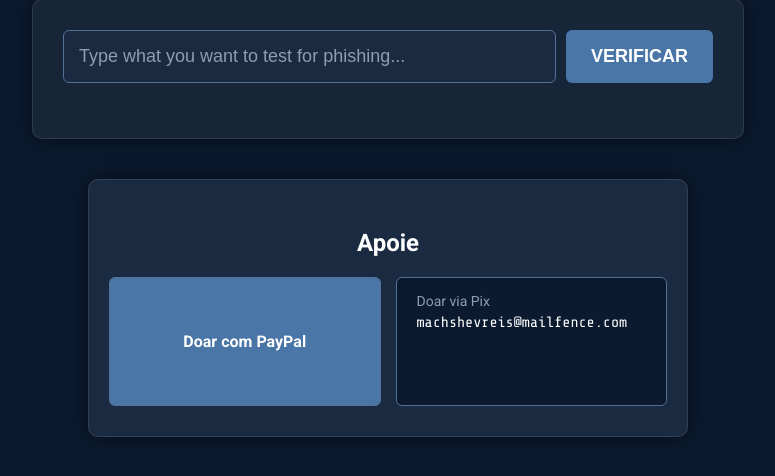
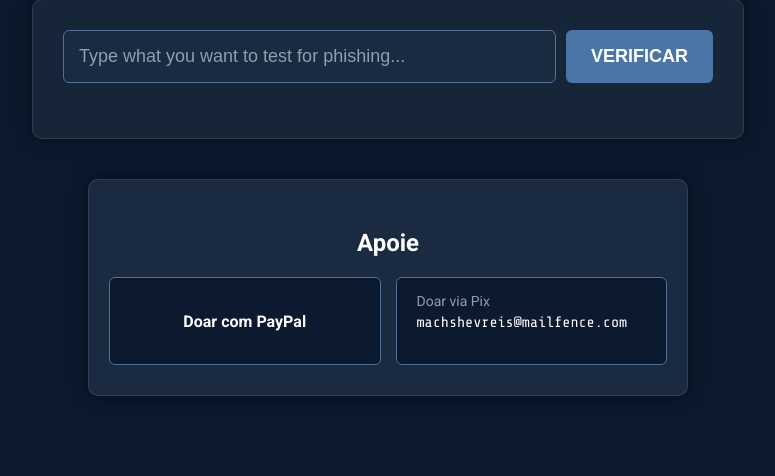
Before and after one commit to FFReis23/stripedowlsecurity, a Flask app: page / in a window 1280 px wide. Shown: the part 243-719 px from the top of the page, without its empty margins (252-1027 px from the left). Run offline with Flask 3, Linux system fonts and the light colour scheme.

Commit message:
Update index.html

```diff
--- a/templates/index.html
+++ b/templates/index.html
@@ -115,7 +115,7 @@
             font-size: 24px;
             font-weight: 700;
             color: #ffffff;
-            margin-bottom: 20px; /* Ajuste o margin-bottom para a remoção do parágrafo */
+            margin-bottom: 20px;
         }
 
         .support-options {
@@ -125,25 +125,30 @@
             margin-top: 20px;
         }
 
-        /* NOVO ESTILO PARA O QUADRADO DO PAYPAL - Compartilha a classe .pix-box */
+        /* ESTILO DO PAYPAL AJUSTADO PARA TER O MESMO FUNDO E BORDA DO PIX */
         #paypal-box {
             display: flex;
             justify-content: center;
             align-items: center;
-            /* Altura e largura iguais ao pix-box */
             width: 250px;
-            height: 97px;
-            /* Fundo azul para simular o botão */
-            background-color: #4a75a7;
-            border: 1px solid #557096; /* Mantém a borda visualmente próxima ao Pix */
-            box-shadow: none;
+            /* Altura ajustada para que o texto "Doar com PayPal" fique centralizado */
+            height: 56px;
+            /* CORREÇÃO: Fundo igual ao do Pix */
+            background-color: #0b1a2f;
+            /* CORREÇÃO: Borda igual à do Pix */
+            border: 1px solid #557096;
+            border-radius: 6px;
+            padding: 15px 20px; /* Adicionado padding para igualar a área total */
+            box-shadow: inset 0 1px 3px rgba(0,0,0,0.3); /* Adicionado shadow interno */
             transition: background 0.3s;
             cursor: pointer;
             font-weight: bold;
+            text-align: center; /* Centraliza o texto */
         }
 
         #paypal-box:hover {
-             background: #5b87c7;
+             /* Mantém um hover sutil */
+             background: rgba(255, 255, 255, 0.05);
         }
 
         #paypal-box .paypal-text {
@@ -206,8 +211,9 @@
     <div class="support-container">
         <div class="support-card">
             <h2>Apoie</h2>
+
             <div class="support-options">
-                <div class="pix-box" id="paypal-box">
+                <div id="paypal-box">
                     <div class="paypal-text">Doar com PayPal</div>
                 </div>
 
```
